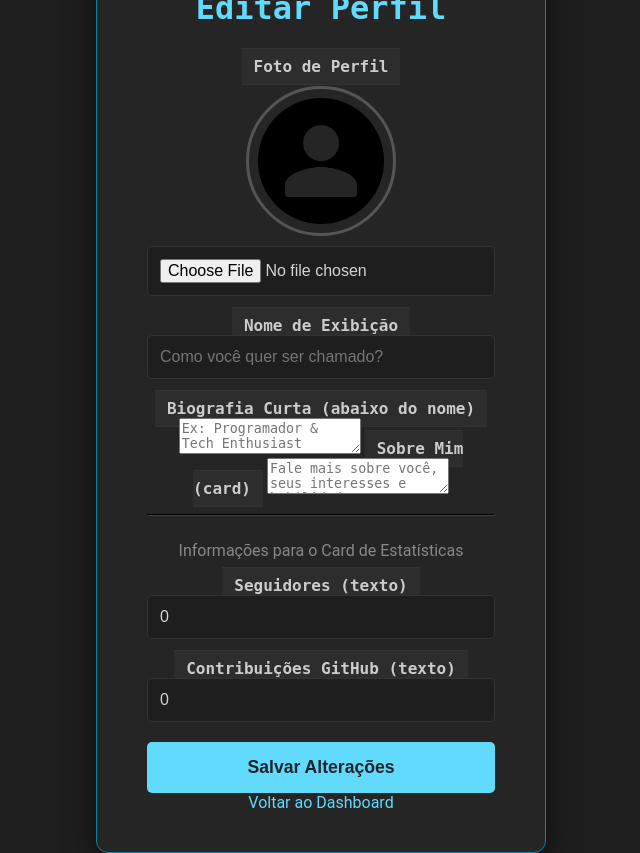
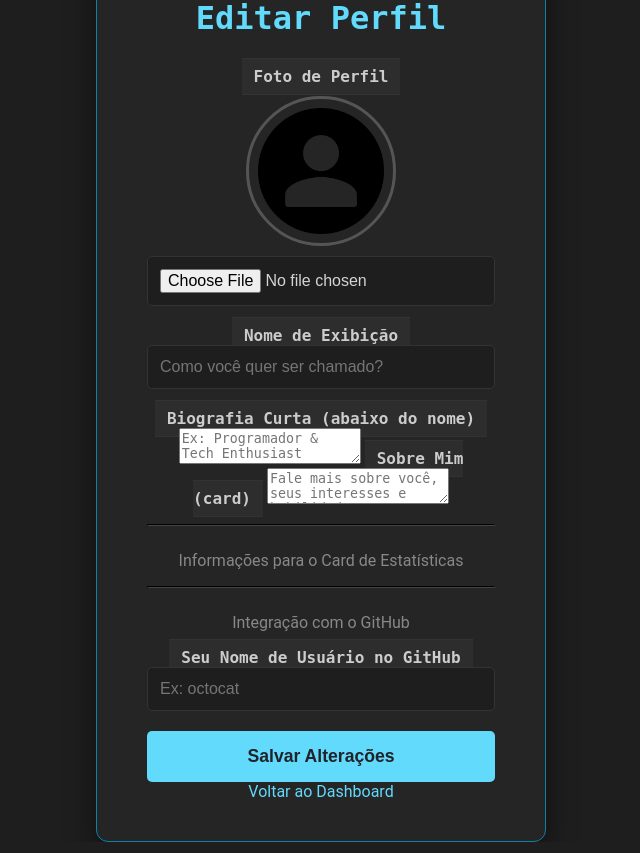
Before and after one commit to Melquijava/SandBox-Systems, a Flask app: template templates/edit_profile.html in a window 1280 px wide. Shown: the whole page, without its empty margins (319-959 px from the left). Run offline with Flask 3, Linux system fonts and the light colour scheme; the template is opened without the code that fills it, so the values that code supplies are empty.

Commit message:
Fix: Adiciona novo perfil

```diff
--- a/app.py
+++ b/app.py
@@ -3,6 +3,7 @@ import os
 import json
 from werkzeug.security import generate_password_hash, check_password_hash
 import uuid
+import requests
 
 app = Flask(__name__)
 app.config['SECRET_KEY'] = os.urandom(24)
@@ -10,18 +11,29 @@ app.config['SECRET_KEY'] = os.urandom(24)
 VOLUME_PATH = "/data"
 DATA_FILE = os.path.join(VOLUME_PATH, "users_data.json")
 
+# --- FUNÇÕES DE MANIPULAÇÃO DE DADOS ---
+
 def load_data():
-    if not os.path.exists(DATA_FILE): return {}
+    """Carrega os dados dos usuários do arquivo JSON de forma segura."""
+    if not os.path.exists(DATA_FILE):
+        return {}
     try:
-        with open(DATA_FILE, 'r') as f: return json.load(f)
-    except (json.JSONDecodeError, FileNotFoundError): return {}
+        with open(DATA_FILE, 'r') as f:
+            return json.load(f)
+    except (json.JSONDecodeError, FileNotFoundError):
+        return {}
 
 def save_data(data):
+    """Salva os dados dos usuários no arquivo JSON, criando o diretório se necessário."""
     os.makedirs(VOLUME_PATH, exist_ok=True)
-    with open(DATA_FILE, 'w') as f: json.dump(data, f, indent=4)
+    with open(DATA_FILE, 'w') as f:
+        json.dump(data, f, indent=4)
+
+# --- ROTAS DE AUTENTICAÇÃO E NAVEGAÇÃO BÁSICA ---
 
 @app.route('/')
 def home():
+    """Redireciona a rota raiz para a página de login."""
     return redirect(url_for('login'))
 
 @app.route('/login', methods=['GET', 'POST'])
@@ -30,9 +42,12 @@ def login():
         username = request.form['username']
         password = request.form['password']
         users_data = load_data()
-        if username not in users_data or not check_password_hash(users_data[username]['password'], password):
+
+        user = users_data.get(username)
+        if not user or not check_password_hash(user['password'], password):
             flash('Usuário ou senha inválidos!', 'danger')
             return redirect(url_for('login'))
+
         session['username'] = username
         return redirect(url_for('dashboard'))
     return render_template('login.html')
@@ -43,12 +58,15 @@ def register():
         username = request.form['username']
         password = request.form['password']
         users_data = load_data()
+
         if username in users_data:
             flash('Este nome de usuário já existe.', 'warning')
             return redirect(url_for('register'))
+
         hashed_password = generate_password_hash(password)
-        users_data[username] = {'password': hashed_password, 'projects': {}}
+        users_data[username] = {'password': hashed_password, 'projects': {}, 'profile': {}}
         save_data(users_data)
+
         flash('Conta criada com sucesso! Faça o login.', 'success')
         return redirect(url_for('login'))
     return render_template('register.html')
@@ -62,21 +80,10 @@ def logout():
 def dashboard():
     if 'username' not in session:
         return redirect(url_for('login'))
+
     users_data = load_data()
     user_projects = users_data.get(session['username'], {}).get('projects', {})
     return render_template('dashboard.html', projects=user_projects, username=session['username'])
-
-@app.route('/view/<project_id>')
-def view(project_id):
-    users_data = load_data()
-    found_project = None
-    for user, data in users_data.items():
-        if project_id in data.get('projects', {}):
-            found_project = data['projects'][project_id]
-            break
-    if not found_project:
-        return "Projeto não encontrado", 404
-    return render_template('view.html', project=found_project)
 
 @app.route('/editor')
 def editor():
@@ -84,22 +91,55 @@ def editor():
         return redirect(url_for('login'))
     return render_template('index.html', username=session['username'])
 
-# --- ROTAS DE PERFIL DE USUÁRIO ---
+# --- ROTAS DE VISUALIZAÇÃO E PERFIL ---
+
+@app.route('/view/<project_id>')
+def view(project_id):
+    """Exibe um projeto específico em sua própria página."""
+    users_data = load_data()
+    found_project = None
+    for user_data in users_data.values():
+        if project_id in user_data.get('projects', {}):
+            found_project = user_data['projects'][project_id]
+            break
+
+    if not found_project:
+        return "Projeto não encontrado", 404
+
+    return render_template('view.html', project=found_project)
 
 @app.route('/profile/<username>')
 def profile(username):
-    """Exibe o perfil público de um usuário com seus projetos públicos."""
+    """Exibe o perfil público de um usuário, buscando dados dinâmicos do GitHub."""
     users_data = load_data()
     user_data = users_data.get(username)
 
     if not user_data:
         return "Perfil não encontrado", 404
 
-    public_projects = {
-        pid: p for pid, p in user_data.get('projects', {}).items() if p.get('public')
-    }
+    public_projects = {pid: p for pid, p in user_data.get('projects', {}).items() if p.get('public')}
 
     user_profile = user_data.get('profile', {})
+    github_username = user_profile.get('github_username')
+
+    followers_count = "N/A"
+    contributions_count = "N/A"
+
+    if github_username:
+        try:
+            user_response = requests.get(f"https://api.github.com/users/{github_username}", timeout=5)
+            user_response.raise_for_status()
+            followers_count = user_response.json().get('followers', 'Erro')
+
+            contrib_response = requests.get(f"https://github-contributions-api.jogruber.de/v4/{github_username}?y=all", timeout=10)
+            contrib_response.raise_for_status()
+            contrib_data = contrib_response.json()
+            contributions_count = sum(day.get('count', 0) for day in contrib_data.get('contributions', []))
+
+        except requests.exceptions.RequestException as e:
+            print(f"Erro ao buscar dados do GitHub para '{github_username}': {e}")
+            followers_count = "Erro"
+            contributions_count = "Erro"
 
     profile_data = {
         'display_name': user_profile.get('display_name', username),
@@ -107,15 +147,11 @@ def profile(username):
         'avatar_url': user_profile.get('avatar_url', url_for('static', filename='images/default_avatar.png')),
         'about_me': user_profile.get('about_me', 'Nenhuma informação adicional.'),
         'stats_projects': len(public_projects),
-        'stats_followers': user_profile.get('stats_followers', '0'),
-        'stats_github': user_profile.get('stats_github', '0')
+        'stats_followers': followers_count,
+        'stats_github': contributions_count
     }
 
-    return render_template('profile.html',
-                           username=username,
-                           profile=profile_data,
-                           projects=public_projects)
-
+    return render_template('profile.html', username=username, profile=profile_data, projects=public_projects)
 
 @app.route('/profile/edit', methods=['GET', 'POST'])
 def edit_profile():
@@ -131,8 +167,7 @@ def edit_profile():
         user_profile['display_name'] = request.form.get('display_name', username)
         user_profile['bio'] = request.form.get('bio', '')
         user_profile['about_me'] = request.form.get('about_me', '')
-        user_profile['stats_followers'] = request.form.get('stats_followers', '0')
-        user_profile['stats_github'] = request.form.get('stats_github', '0')
+        user_profile['github_username'] = request.form.get('github_username', '')
 
         new_avatar_base64 = request.form.get('avatar_base64')
         if new_avatar_base64:
@@ -144,16 +179,14 @@ def edit_profile():
 
     return render_template('edit_profile.html', profile=user_profile, username=username)
 
-# --- API PARA GERENCIAMENTO DE PROJETOS (ATUALIZADA) ---
 
 @app.route('/api/projects', methods=['POST'])
 def create_project():
-    """Cria um novo projeto."""
+    """Cria um novo projeto via API."""
     if 'username' not in session:
         return jsonify({'error': 'Não autorizado'}), 401
 
     username = session['username']
-    users_data = load_data()
     project_data = request.json
     project_name = project_data.get('name')
 
@@ -161,6 +194,7 @@ def create_project():
         return jsonify({'error': 'Nome do projeto é obrigatório'}), 400
 
     project_id = str(uuid.uuid4())
+    users_data = load_data()
     users_data[username]['projects'][project_id] = {
         'name': project_name,
         'html': project_data.get('html', ''),
@@ -173,7 +207,7 @@ def create_project():
 
 @app.route('/api/projects/<project_id>', methods=['GET', 'PUT', 'DELETE'])
 def handle_project(project_id):
-    """Obtém, atualiza ou deleta um projeto específico."""
+    """Obtém, atualiza ou deleta um projeto específico via API."""
     if 'username' not in session:
         return jsonify({'error': 'Não autorizado'}), 401
 
@@ -183,26 +217,24 @@ def handle_project(project_id):
     if project_id not in users_data[username]['projects']:
         return jsonify({'error': 'Projeto não encontrado'}), 404
 
-    # --- OBTER DADOS DO PROJETO (para edição) ---
     if request.method == 'GET':
-        project = users_data[username]['projects'][project_id]
-        return jsonify(project)
+        return jsonify(users_data[username]['projects'][project_id])
 
-    # --- ATUALIZAR UM PROJETO EXISTENTE ---
     if request.method == 'PUT':
         update_data = request.json
-        users_data[username]['projects'][project_id]['html'] = update_data.get('html', '')
-        users_data[username]['projects'][project_id]['css'] = update_data.get('css', '')
-        users_data[username]['projects'][project_id]['js'] = update_data.get('js', '')
-        users_data[username]['projects'][project_id]['public'] = update_data.get('public', False)
+        project = users_data[username]['projects'][project_id]
+        project['html'] = update_data.get('html', project['html'])
+        project['css'] = update_data.get('css', project['css'])
+        project['js'] = update_data.get('js', project['js'])
+        project['public'] = update_data.get('public', project['public'])
         save_data(users_data)
         return jsonify({'success': True, 'message': 'Projeto atualizado!'})
 
-    # --- DELETAR UM PROJETO ---
     if request.method == 'DELETE':
         del users_data[username]['projects'][project_id]
         save_data(users_data)
         return jsonify({'success': True, 'message': 'Projeto deletado!'})
 
+
 if __name__ == '__main__':
     app.run(debug=True, host='0.0.0.0', port=5001)
--- a/requirements.txt
+++ b/requirements.txt
@@ -8,3 +8,4 @@ Jinja2==3.1.6
 MarkupSafe==3.0.2
 packaging==25.0
 Werkzeug==3.1.3
+requests==2.31.0
--- a/templates/edit_profile.html
+++ b/templates/edit_profile.html
@@ -1,22 +1,22 @@
 <!DOCTYPE html>
 <html lang="pt-BR">
   <head>
-    <meta charset="UTF-8">
+    <meta charset="UTF-8" />
     <title>Editar Perfil</title>
-    <link rel="stylesheet" href="{{ url_for('static', filename='css/style.css') }}">
+    <link rel="stylesheet" href="{{ url_for('static', filename='css/style.css') }}" />
   </head>
   <body class="auth-body">
     <div class="auth-card">
       <h1>Editar Perfil</h1>
       <form method="post">
-            <input type="hidden" name="avatar_base64" id="avatar_base64">
+        <input type="hidden" name="avatar_base64" id="avatar_base64" />
 
         <label for="avatar_upload">Foto de Perfil</label>
-            <img src="{{ profile.avatar_url or url_for('static', filename='images/default_avatar.png') }}" alt="Avatar atual" id="avatar-preview" class="profile-avatar-preview">
-            <input type="file" id="avatar_upload" accept="image/png, image/jpeg, image/gif">
+        <img src="{{ profile.avatar_url or url_for('static', filename='images/default_avatar.png') }}" alt="Avatar atual" id="avatar-preview" class="profile-avatar-preview" />
+        <input type="file" id="avatar_upload" accept="image/png, image/jpeg, image/gif" />
 
         <label for="display_name">Nome de Exibição</label>
-            <input type="text" id="display_name" name="display_name" placeholder="Como você quer ser chamado?" value="{{ profile.display_name or username }}">
+        <input type="text" id="display_name" name="display_name" placeholder="Como você quer ser chamado?" value="{{ profile.display_name or username }}" />
 
         <label for="bio">Biografia Curta (abaixo do nome)</label>
         <textarea id="bio" name="bio" placeholder="Ex: Programador & Tech Enthusiast">{{ profile.bio or '' }}</textarea>
@@ -24,14 +24,14 @@
         <label for="about_me">Sobre Mim (card)</label>
         <textarea id="about_me" name="about_me" placeholder="Fale mais sobre você, seus interesses e habilidades.">{{ profile.about_me or '' }}</textarea>
 
-            <hr style="border-color: #444; margin: 1rem 0;">
+        <hr style="border-color: #444; margin: 1rem 0;" />
         <p style="text-align: center; color: #888;">Informações para o Card de Estatísticas</p>
 
-            <label for="stats_followers">Seguidores (texto)</label>
-            <input type="text" id="stats_followers" name="stats_followers" placeholder="Ex: 1.245" value="{{ profile.stats_followers or '0' }}">
+        <hr style="border-color: #444; margin: 1rem 0;" />
+        <p style="text-align: center; color: #888;">Integração com o GitHub</p>
 
-            <label for="stats_github">Contribuições GitHub (texto)</label>
-            <input type="text" id="stats_github" name="stats_github" placeholder="Ex: 102" value="{{ profile.stats_github or '0' }}">
+        <label for="github_username">Seu Nome de Usuário no GitHub</label>
+        <input type="text" id="github_username" name="github_username" placeholder="Ex: octocat" value="{{ profile.github_username or '' }}" />
 
         <button type="submit">Salvar Alterações</button>
       </form>
@@ -39,16 +39,16 @@
     </div>
 
     <script>
-        document.getElementById('avatar_upload').addEventListener('change', function(event) {
-            const file = event.target.files[0];
-            if (!file) return;
-            const reader = new FileReader();
-            reader.onload = function(e) {
-                document.getElementById('avatar-preview').src = e.target.result;
-                document.getElementById('avatar_base64').value = e.target.result;
-            };
-            reader.readAsDataURL(file);
-        });
+      document.getElementById('avatar_upload').addEventListener('change', function (event) {
+        const file = event.target.files[0]
+        if (!file) return
+        const reader = new FileReader()
+        reader.onload = function (e) {
+          document.getElementById('avatar-preview').src = e.target.result
+          document.getElementById('avatar_base64').value = e.target.result
+        }
+        reader.readAsDataURL(file)
+      })
     </script>
   </body>
 </html>
```
Also changed, not shown: templates/profile.html (+27 -19 lines). Lines whose indentation alone changed are shown as unchanged.
